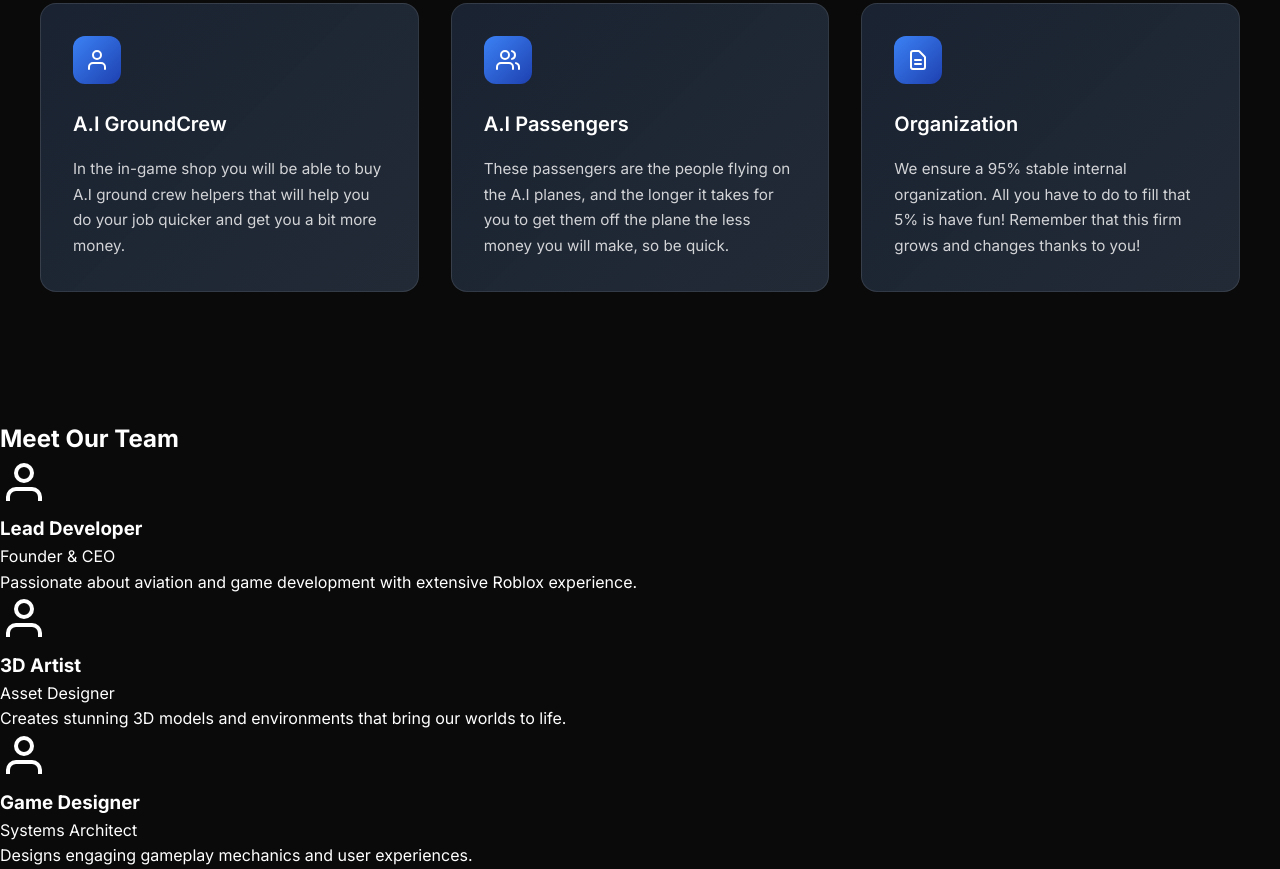
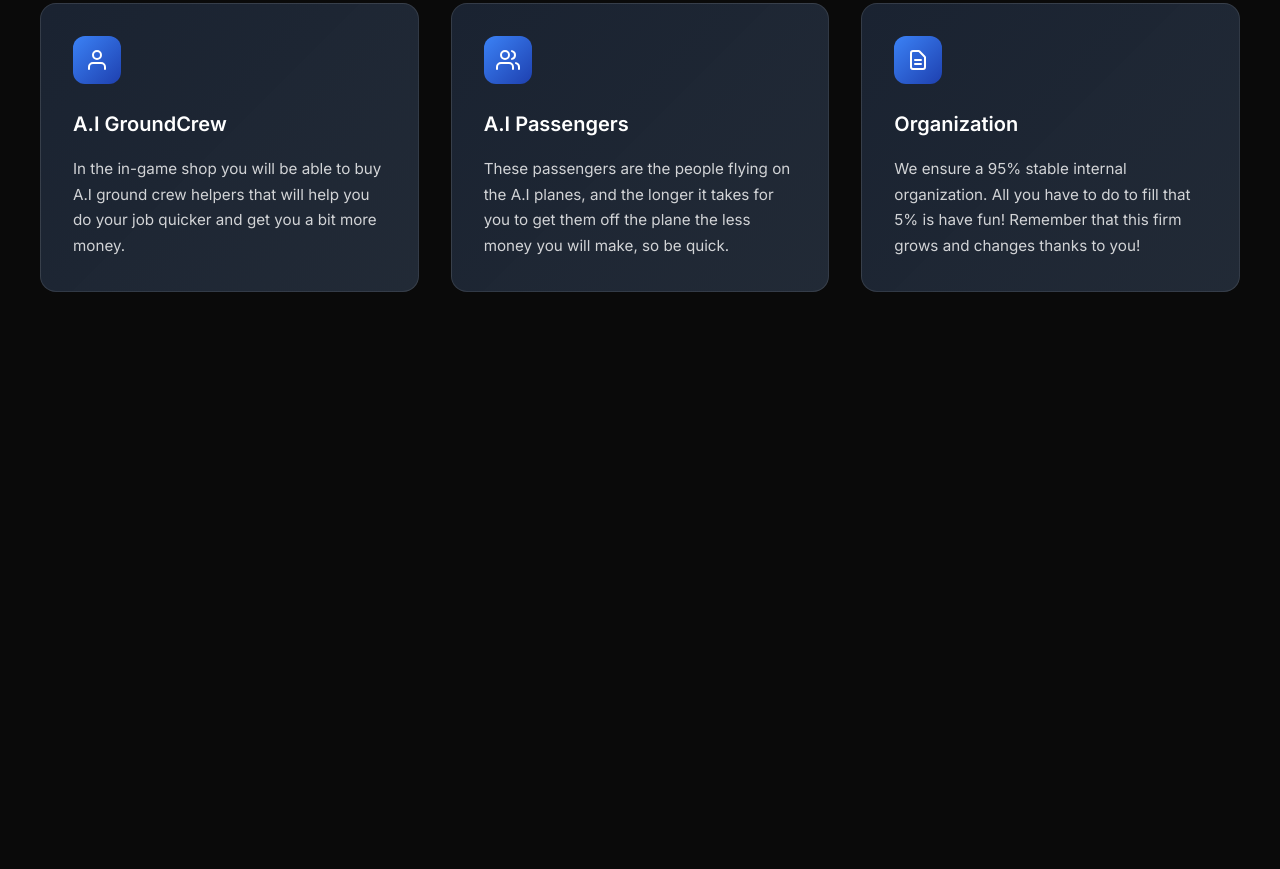
Before and after one commit to CherubDude/Atlas-Studios-Website, a plain HTML site: page index.html in a window 1280 px wide. Shown: the part 1970-2839 px from the top of the page. After the commit the page ends 2390 px from the top, so only its background shows below. Drawn offline with nearby package versions, Linux system fonts and the light colour scheme.

Commit message:
Update index.html

```diff
--- a/index.html
+++ b/index.html
@@ -154,56 +154,6 @@
         </div>
     </section>
 
-    <!-- Team Section -->
-    <section class="team-section">
-        <div class="team-container">
-            <h2 class="section-title">Meet Our Team</h2>
-            <div class="team-grid">
-                <div class="team-member">
-                    <div class="member-avatar">
-                        <div class="avatar-placeholder">
-                            <svg width="48" height="48" viewBox="0 0 24 24" fill="none" stroke="currentColor" stroke-width="2">
-                                <path d="M20 21v-2a4 4 0 00-4-4H8a4 4 0 00-4 4v2"/>
-                                <circle cx="12" cy="7" r="4"/>
-                            </svg>
-                        </div>
-                    </div>
-                    <h3>Lead Developer</h3>
-                    <p class="member-role">Founder & CEO</p>
-                    <p class="member-bio">Passionate about aviation and game development with extensive Roblox experience.</p>
-                </div>
-
-                <div class="team-member">
-                    <div class="member-avatar">
-                        <div class="avatar-placeholder">
-                            <svg width="48" height="48" viewBox="0 0 24 24" fill="none" stroke="currentColor" stroke-width="2">
-                                <path d="M20 21v-2a4 4 0 00-4-4H8a4 4 0 00-4 4v2"/>
-                                <circle cx="12" cy="7" r="4"/>
-                            </svg>
-                        </div>
-                    </div>
-                    <h3>3D Artist</h3>
-                    <p class="member-role">Asset Designer</p>
-                    <p class="member-bio">Creates stunning 3D models and environments that bring our worlds to life.</p>
-                </div>
-
-                <div class="team-member">
-                    <div class="member-avatar">
-                        <div class="avatar-placeholder">
-                            <svg width="48" height="48" viewBox="0 0 24 24" fill="none" stroke="currentColor" stroke-width="2">
-                                <path d="M20 21v-2a4 4 0 00-4-4H8a4 4 0 00-4 4v2"/>
-                                <circle cx="12" cy="7" r="4"/>
-                            </svg>
-                        </div>
-                    </div>
-                    <h3>Game Designer</h3>
-                    <p class="member-role">Systems Architect</p>
-                    <p class="member-bio">Designs engaging gameplay mechanics and user experiences.</p>
-                </div>
-            </div>
-        </div>
-    </section>
-
     <script src="script.js"></script>
     <script>
         // Supabase Configuration
```
